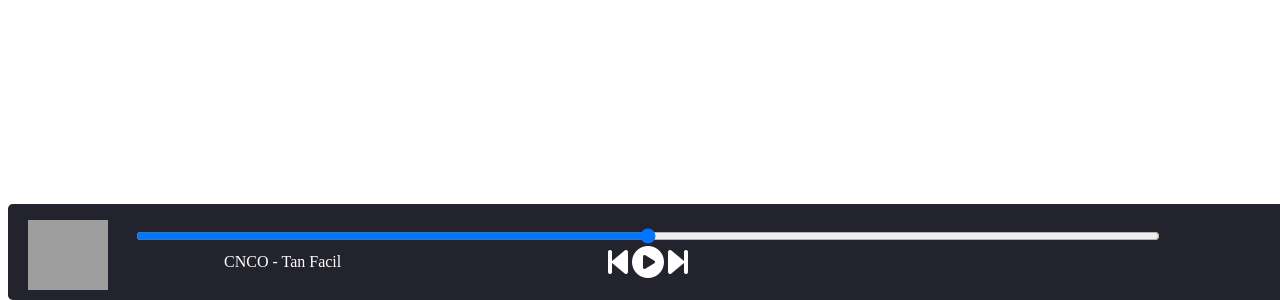
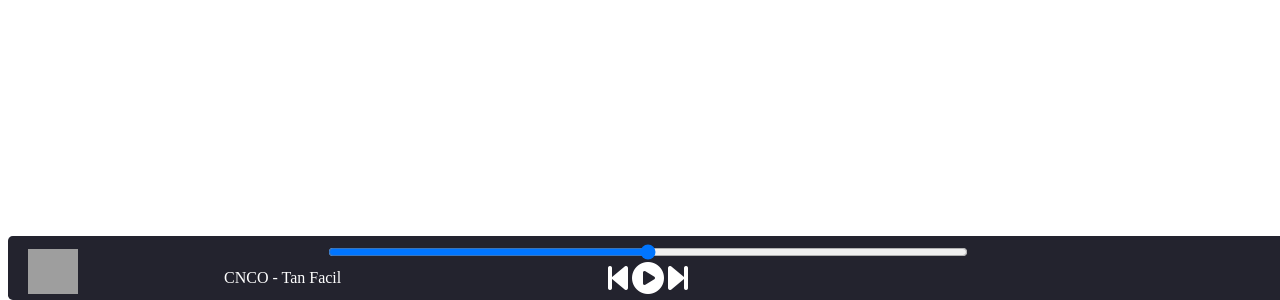
Before and after one commit to SophieMelkonyan/Spotify_Django_Project, a plain HTML site: page Spotify_frontend/buttonForPlayer/button.html in a window 1280 px wide. Shown: the part 500-800 px from the top of the page. Drawn offline with Linux system fonts and the light colour scheme; grey boxes are pictures that could not be loaded.

Commit message:
butten change

```diff
--- a/Spotify_frontend/buttonForPlayer/button.css
+++ b/Spotify_frontend/buttonForPlayer/button.css
@@ -1,6 +1,6 @@
 
 .bottom {
-    height: 12%;
+    height: 8%;
     width: 100%;
     position: fixed;
     bottom: 0;
@@ -13,7 +13,7 @@
   }
 
   #ProgressBar {
-    width: 80%;
+    width: 50%;
   }
 
   .bottom .icon img {
@@ -42,9 +42,9 @@
 }
 
 .songinfo-img img {
-    object-fit: cover;
-    height:70px;
-    width: 80px;
+  object-fit: cover;
+  height: 45px;
+  width: 50px;
 }
 .icon{
     cursor:pointer;
```
